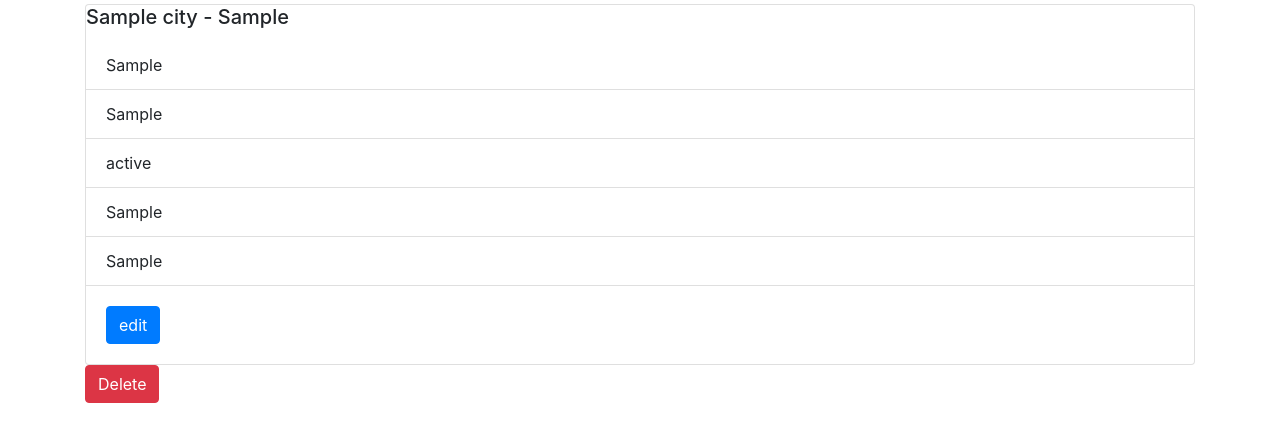
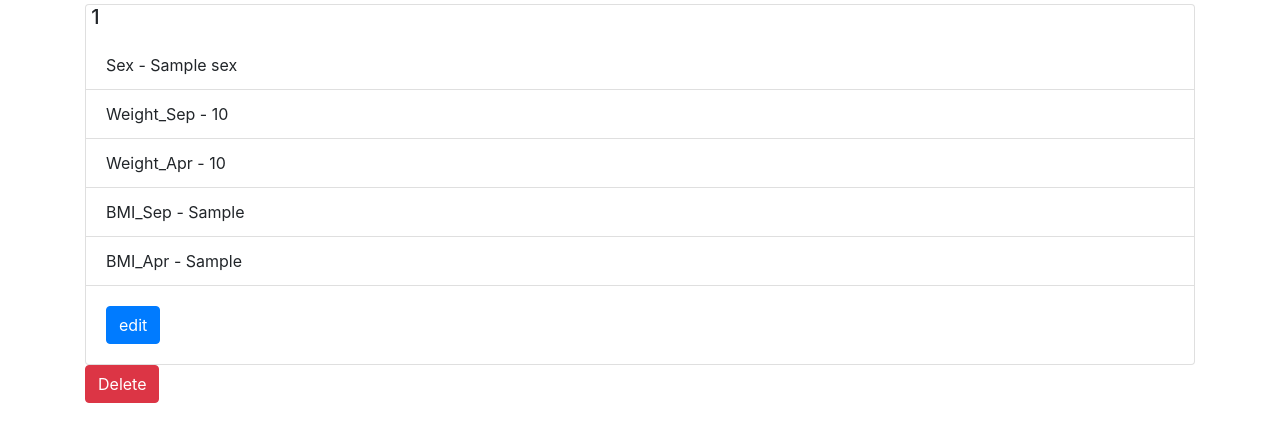
Before and after one commit to Harishn97/PythonDockerFlaskPycharm2, a Flask app: template app/templates/view.html in a window 1280 px wide. Shown: the part 56-498 px from the top of the page. Run offline with Flask 2, Linux system fonts and the light colour scheme; the template is opened without the code that fills it: most values are stand-ins (such as "Sample title", 1, 10 or a date in 2020); some libraries are stand-ins or nearby versions.

Commit message:
task- Updated view.html and app.py file

```diff
--- a/app/app.py
+++ b/app/app.py
@@ -25,12 +25,12 @@ def index():
     return render_template('index.html', title='Home', user=user, people=result)
 
 
-@app.route('/view/<int:city_id>', methods=['GET'])
-def record_view(city_id):
+@app.route('/view/<int:ppl_id>', methods=['GET'])
+def record_view(ppl_id):
     cursor = mysql.get_db().cursor()
-    cursor.execute('SELECT * FROM tblCitiesImport WHERE id=%s', city_id)
+    cursor.execute('SELECT * FROM freshman_kgs WHERE id=%s', ppl_id)
     result = cursor.fetchall()
-    return render_template('view.html', title='View Form', city=result[0])
+    return render_template('view.html', title='View Form', ppl=result[0])
 
 
 @app.route('/edit/<int:city_id>', methods=['GET'])
--- a/app/templates/view.html
+++ b/app/templates/view.html
@@ -2,20 +2,20 @@
 {% block content %}
 
 <div class="card" class="m-5 p-2">
-    <h5 class="card-title">{{ city.fldName }} - {{ city.fldAbbreviation }}</h5>
+    <h5 class="card-title"> &nbsp;{{ ppl.id }} </h5>
 
     <ul class="list-group list-group-flush">
-        <li class="list-group-item">{{ city.fldLat }}</li>
-        <li class="list-group-item">{{ city.fldLong }}</li>
-        <li class="list-group-item">{{ city.fldCapitalStatus }}</li>
-        <li class="list-group-item">{{ city.fldCountry }}</li>
-        <li class="list-group-item">{{ city.fldPopulation }}</li>
+        <li class="list-group-item">Sex - {{ ppl.Sex }}</li>
+        <li class="list-group-item">Weight_Sep - {{ ppl.Weight_Sep }}</li>
+        <li class="list-group-item">Weight_Apr - {{ ppl.Weight_Apr }}</li>
+        <li class="list-group-item">BMI_Sep - {{ ppl.BMI_Sep }}</li>
+        <li class="list-group-item">BMI_Apr - {{ ppl.BMI_Apr }}</li>
     </ul>
     <div class="card-body">
-        <a href="/edit/{{city.id}}" class="card-link btn btn-primary">edit</a>
+        <a href="/edit/{{ppl.id}}" class="card-link btn btn-primary">edit</a>
     </div>
 </div>
-<form action="/delete/{{city.id}}" method="post"><button type="submit" class="btn btn-danger">Delete</button></form>
+<form action="/delete/{{ppl.id}}" method="post"><button type="submit" class="btn btn-danger">Delete</button></form>
 
 
 {% endblock %}
```
Also changed, not shown: app/templates/edit.html (+4 -4 lines).
